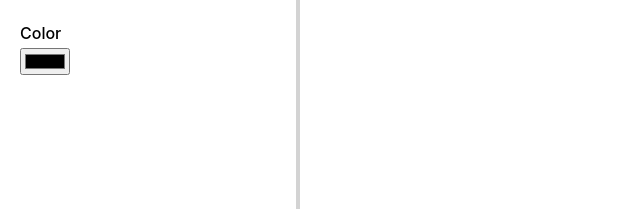
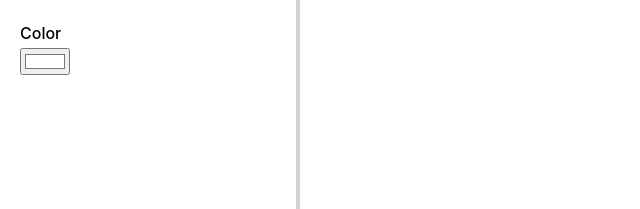
Before and after one commit to kawaki122/table_configurator, a website built with webpack: page dist/index.html in a window 1280 px wide. Shown: the part 347-556 px from the top of the page, 0-640 px from the left. Built offline with nearby package versions, Linux system fonts and the light colour scheme.

Commit message:
default color

```diff
--- a/dist/index.html
+++ b/dist/index.html
@@ -24,7 +24,7 @@
             <div class="value-container" id="heightLabel">10</div>
             <br />
             <label>Color</label>
-            <input type="color" class="color" id="colorInput">
+            <input type="color" class="color" value="#ffffff" id="colorInput">
         </div>
         <div class="myCanvas" id="myCanvas"></div>
     </div>
```
